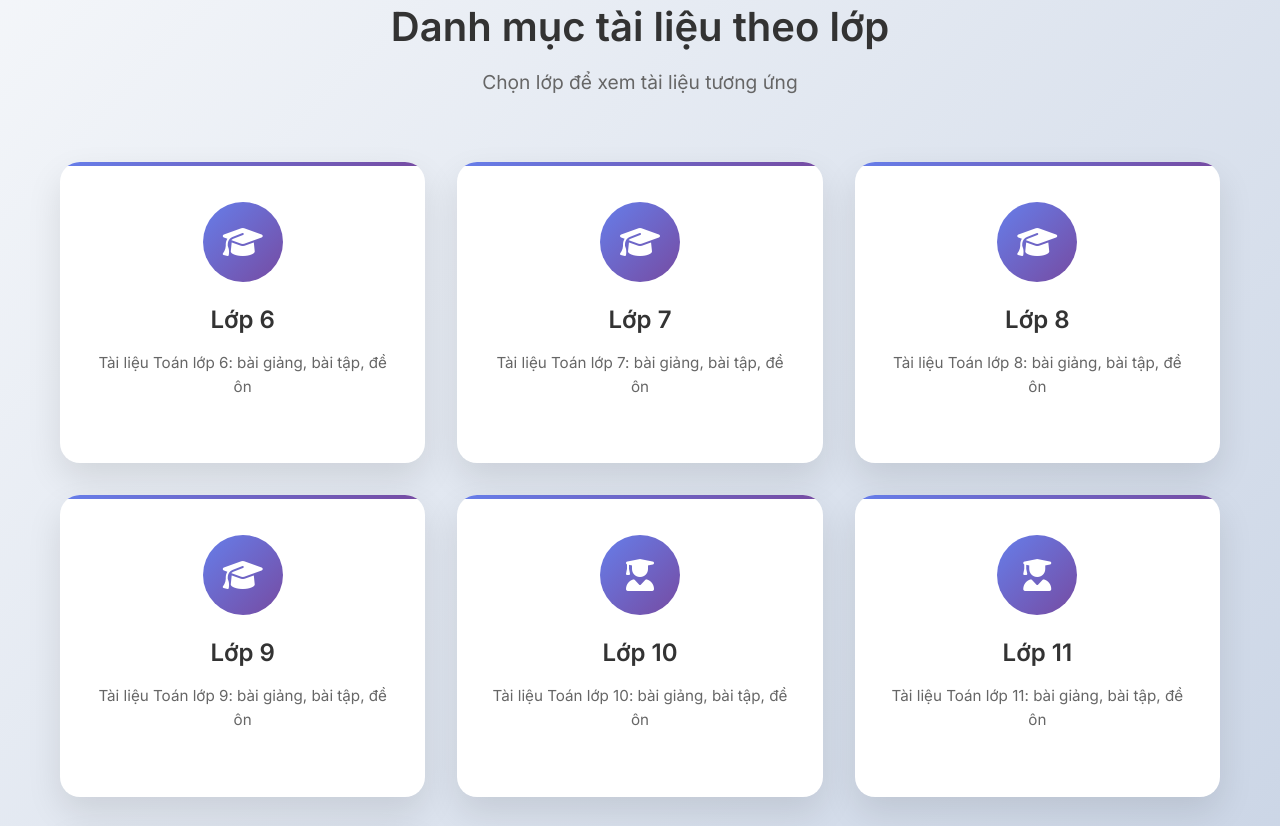
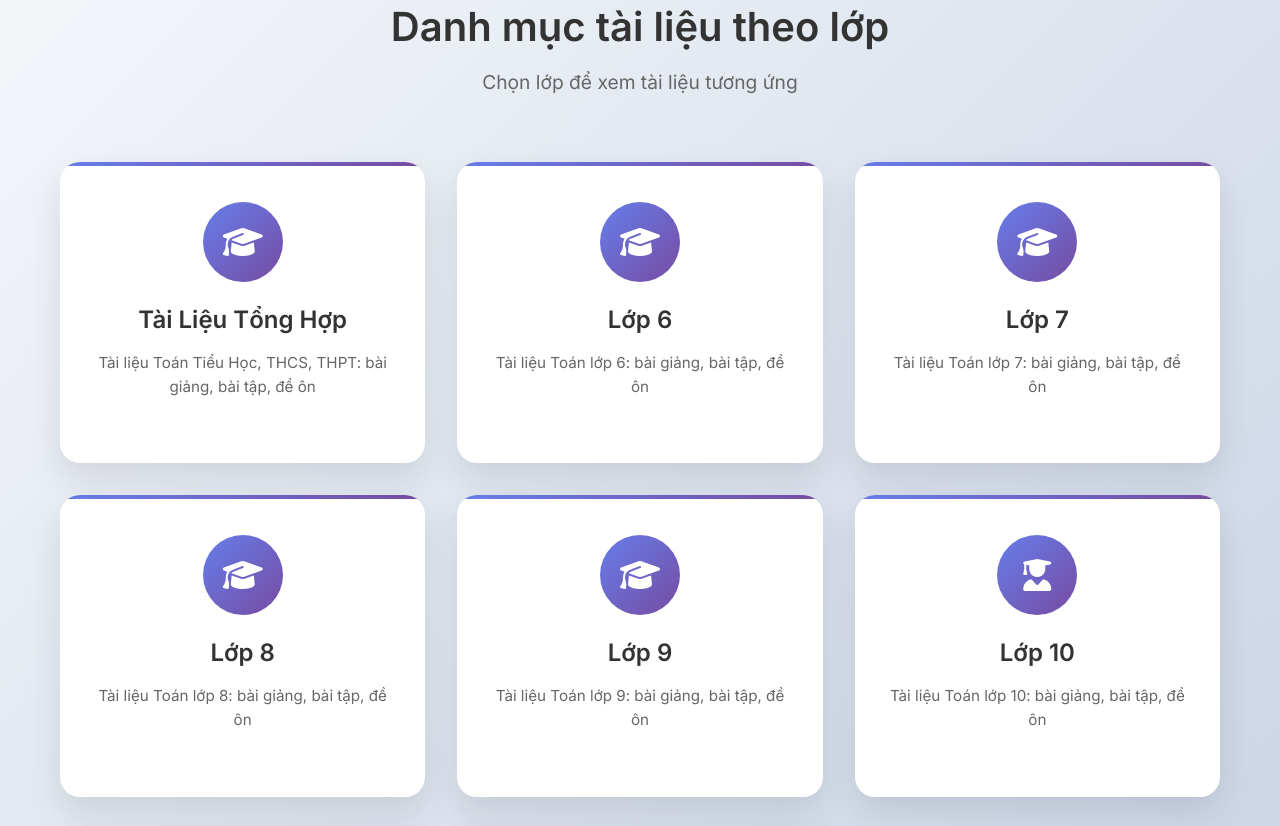
Before and after one commit to TDHNUE/thuduyenhnue.github.io, a website: page tailieu.html in a window 1280 px wide. Shown: the part 893-1719 px from the top of the page. Drawn offline with nearby package versions, Linux system fonts and the light colour scheme.

Commit message:
Update course links and content in tailieu.html

```diff
--- a/tailieu.html
+++ b/tailieu.html
@@ -53,32 +53,37 @@
                     <p class="section-subtitle">Chọn lớp để xem tài liệu tương ứng</p>
                 </div>
                 <div class="course-preview-grid">
-                    <a href="#" target="_blank" rel="noopener noreferrer" class="course-preview-card">
+                    <a href="https://drive.google.com/drive/folders/1NalA2ctlIn_zod0uSZBCFJSoVIZ37mvg?usp=drive_link" target="_blank" rel="noopener noreferrer" class="course-preview-card">
+                        <div class="course-preview-icon"><i class="fas fa-graduation-cap"></i></div>
+                        <h3>Tài Liệu Tổng Hợp</h3>
+                        <p>Tài liệu Toán Tiểu Học, THCS, THPT: bài giảng, bài tập, đề ôn</p>
+                    </a>
+                    <a href="https://drive.google.com/drive/folders/1GyNNTLjWycJsBFtayj-cB6KGx1ElP1Z0?usp=drive_link" target="_blank" rel="noopener noreferrer" class="course-preview-card">
                         <div class="course-preview-icon"><i class="fas fa-graduation-cap"></i></div>
                         <h3>Lớp 6</h3>
                         <p>Tài liệu Toán lớp 6: bài giảng, bài tập, đề ôn</p>
                     </a>
-                    <a href="#" target="_blank" rel="noopener noreferrer" class="course-preview-card">
+                    <a href="https://drive.google.com/drive/folders/1NIPsEWtlK3Z7vheVEPQ8eS6sf0bpGOPt?usp=drive_link" target="_blank" rel="noopener noreferrer" class="course-preview-card">
                         <div class="course-preview-icon"><i class="fas fa-graduation-cap"></i></div>
                         <h3>Lớp 7</h3>
                         <p>Tài liệu Toán lớp 7: bài giảng, bài tập, đề ôn</p>
                     </a>
-                    <a href="#" target="_blank" rel="noopener noreferrer" class="course-preview-card">
+                    <a href="https://drive.google.com/drive/folders/1kvhgvkrB0lk2i_Mo8HysJdgJHe5SziIV?usp=drive_link" target="_blank" rel="noopener noreferrer" class="course-preview-card">
                         <div class="course-preview-icon"><i class="fas fa-graduation-cap"></i></div>
                         <h3>Lớp 8</h3>
                         <p>Tài liệu Toán lớp 8: bài giảng, bài tập, đề ôn</p>
                     </a>
-                    <a href="#" target="_blank" rel="noopener noreferrer" class="course-preview-card">
+                    <a href="https://drive.google.com/drive/folders/1gfEM-noHza5dKcQQRAuNMXRjBb8zOIT0?usp=drive_link" target="_blank" rel="noopener noreferrer" class="course-preview-card">
                         <div class="course-preview-icon"><i class="fas fa-graduation-cap"></i></div>
                         <h3>Lớp 9</h3>
                         <p>Tài liệu Toán lớp 9: bài giảng, bài tập, đề ôn</p>
                     </a>
-                    <a href="#" target="_blank" rel="noopener noreferrer" class="course-preview-card">
+                    <a href="https://drive.google.com/drive/folders/1_rj246w0BtgnoC_9VqO-GR7RksNkQQ5u?usp=drive_link" target="_blank" rel="noopener noreferrer" class="course-preview-card">
                         <div class="course-preview-icon"><i class="fas fa-user-graduate"></i></div>
                         <h3>Lớp 10</h3>
                         <p>Tài liệu Toán lớp 10: bài giảng, bài tập, đề ôn</p>
                     </a>
-                    <a href="#" target="_blank" rel="noopener noreferrer" class="course-preview-card">
+                    <a href="https://www.nbv.edu.vn/2025/08/chuyen-de-hoc-tap-toan-11.html" target="_blank" rel="noopener noreferrer" class="course-preview-card">
                         <div class="course-preview-icon"><i class="fas fa-user-graduate"></i></div>
                         <h3>Lớp 11</h3>
                         <p>Tài liệu Toán lớp 11: bài giảng, bài tập, đề ôn</p>
```
